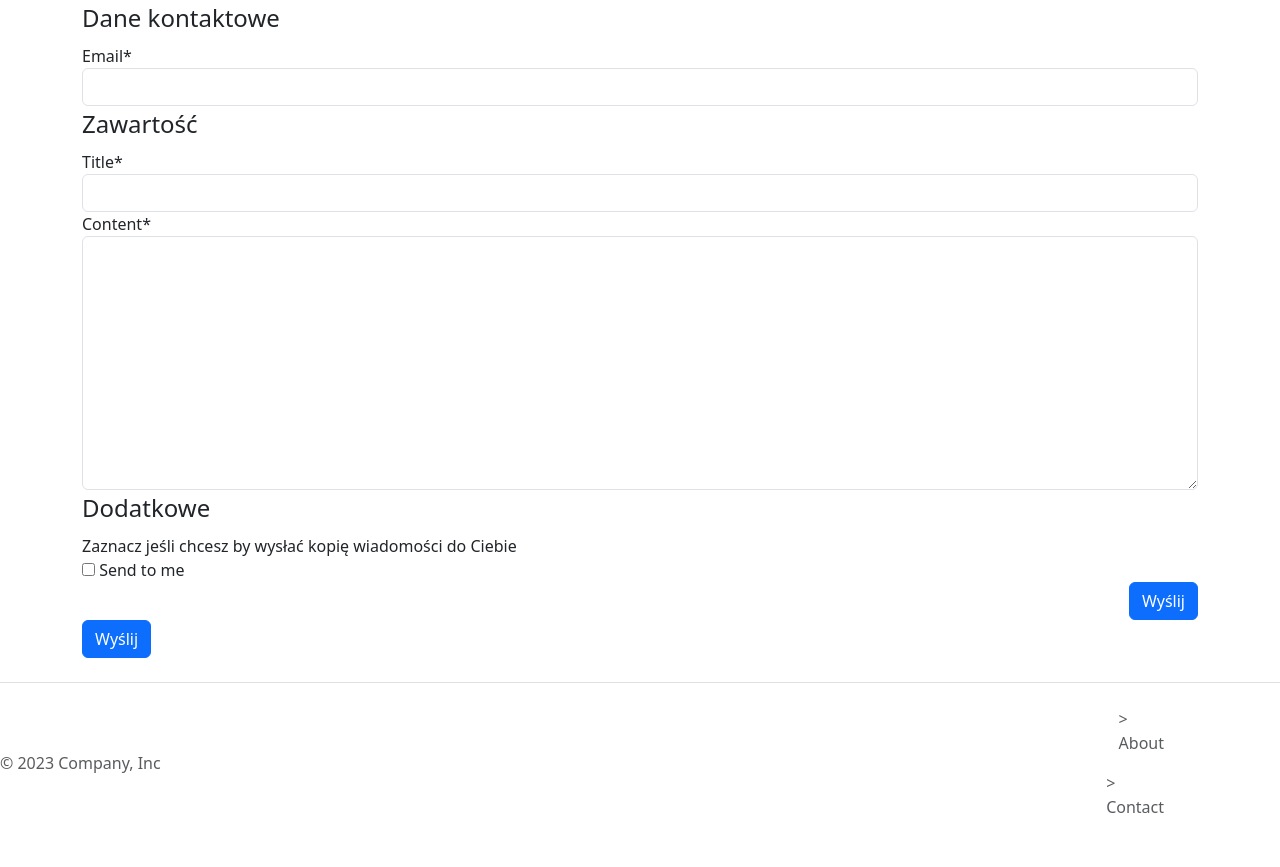
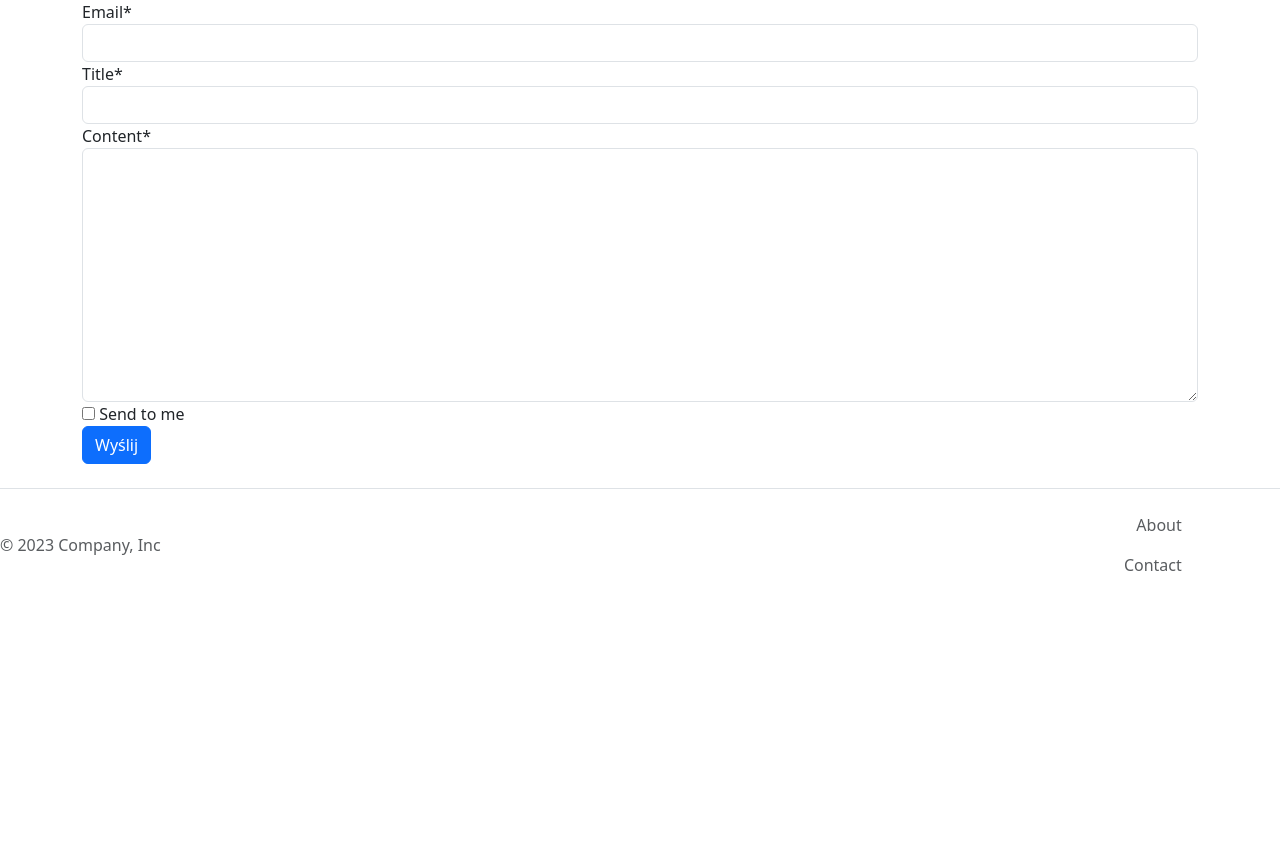
Before and after one commit to mduraj0/DjangoBasics, a Django app: page /contact in a window 1280 px wide. Shown: the part 97-964 px from the top of the page. After the commit the page ends 668 px from the top, so only its background shows below. Run offline with Django 4.2, Linux system fonts and the light colour scheme; some libraries are stand-ins or nearby versions.

Commit message:
fixing crispy forms

```diff
--- a/firstDjango/firstDjango/settings.py
+++ b/firstDjango/firstDjango/settings.py
@@ -39,6 +39,7 @@ INSTALLED_APPS = [
     'django_extensions',
     'import_export',
     'crispy_forms',
+    'bootstrap4',
     'posts.apps.PostsConfig',
     'books.apps.BooksConfig',
     'main.apps.MainConfig',
--- a/firstDjango/main/forms.py
+++ b/firstDjango/main/forms.py
@@ -1,6 +1,6 @@
-from django import forms
 from crispy_forms.layout import Layout, Fieldset, ButtonHolder, Submit, HTML
 from crispy_forms.helper import FormHelper
+from django import forms
 
 
 class ContactForm(forms.Form):
@@ -9,32 +9,32 @@ class ContactForm(forms.Form):
     content = forms.CharField(widget=forms.Textarea)
     send_to_me = forms.BooleanField(required=False)
 
-    def __init__(self, *args, **kwargs):
-        super().__init__(*args, **kwargs)
-        self.helper = FormHelper()
-        self.helper.form_method = 'post'
-        self.helper.form_action = 'contact'
-        self.helper.layout = Layout(
-            Fieldset(
-                'Dane kontaktowe',
-                'email',
-            ),
-            Fieldset(
-                'Zawartość',
-                'title',
-                'content'
-            ),
-            Fieldset(
-                'Dodatkowe',
-                HTML("Zaznacz jeśli chcesz by wysłać kopię wiadomości do Ciebie"),
-                'send_to_me',
-            ),
-            ButtonHolder(
-                Submit('submit', 'Wyślij', css_class='btn btn-primary'),
-                css_class="d-flex justify-content-end"
-            )
-        )
-        self.helper.add_input(Submit('submit', 'Wyślij'))
+#     def __init__(self, *args, **kwargs):
+#         super().__init__(*args, **kwargs)
+#         self.helper = FormHelper()
+#         self.helper.form_method = 'post'
+#         self.helper.form_action = 'contact'
+#         self.helper.layout = Layout(
+#             Fieldset(
+#                 'Dane kontaktowe',
+#                 'email',
+#             ),
+#             Fieldset(
+#                 'Zawartość',
+#                 'title',
+#                 'content'
+#             ),
+#             Fieldset(
+#                 'Dodatkowe',
+#                 HTML("Zaznacz jeśli chcesz by wysłać kopię wiadomości do Ciebie"),
+#                 'send_to_me',
+#             ),
+#             ButtonHolder(
+#                 Submit('submit', 'Wyślij', css_class='btn btn-primary'),
+#                 css_class="d-flex justify-content-end"
+#             )
+#         )
+#         self.helper.add_input(Submit('submit', 'Wyślij'))
 
 
 class PostForm(forms.Form):
--- a/firstDjango/main/templates/base.html
+++ b/firstDjango/main/templates/base.html
@@ -1,4 +1,5 @@
 {% load static %}
+{% load crispy_forms_tags %}
 <!DOCTYPE html>
 <html lang="en">
 <head>
@@ -46,10 +47,10 @@
         <nav>
             <ul class="nav col-md-4 justify-content-end">
                 <li class="nav-item">
-                    <a href="{% url 'main:about' %}" class="nav-link px-2 text-body-secondary">> About </a>
+                    <a href="{% url 'main:about' %}" class="nav-link px-2 text-body-secondary"> About </a>
                 </li>
                 <li class="nav-item">
-                    <a href="{% url 'main:contact' %}" class="nav-link px-2 text-body-secondary">> Contact </a>
+                    <a href="{% url 'main:contact' %}" class="nav-link px-2 text-body-secondary"> Contact </a>
                 </li>
             </ul>
         </nav>
--- a/firstDjango/main/templates/main/contact.html
+++ b/firstDjango/main/templates/main/contact.html
@@ -2,5 +2,11 @@
 {% load crispy_forms_tags %}
 {% block title %} Contact {% endblock %}
 {% block content %}
-{% crispy form form.helper %}
+  <form method="POST">
+    {% crispy form %}
+    <button type="submit"
+            class="btn btn-primary">
+      Wyślij
+    </button>
+  </form>
 {% endblock %}
--- a/firstDjango/main/views.py
+++ b/firstDjango/main/views.py
@@ -1,7 +1,8 @@
 from django.shortcuts import render
-# from django.http import HttpResponse
+from django.http import HttpResponseRedirect
+from django.urls import reverse
 from .forms import ContactForm
-from .services import send_message
+from . import services
 
 
 def hello(request):
@@ -36,7 +37,8 @@ def contact(request):
     if request.method == "POST":
         form = ContactForm(data=request.POST)
         if form.is_valid():
-            send_message(form.cleaned_data)
+            services.send_message(form.cleaned_data)
+            return HttpResponseRedirect(reverse("contact"))
     else:
         form = ContactForm()
 
--- a/firstDjango/posts/views.py
+++ b/firstDjango/posts/views.py
@@ -1,5 +1,6 @@
 from django.http import HttpResponseRedirect
 from django.shortcuts import render
+from django.urls import reverse
 from .models import Post
 from main.forms import PostForm
 
```
